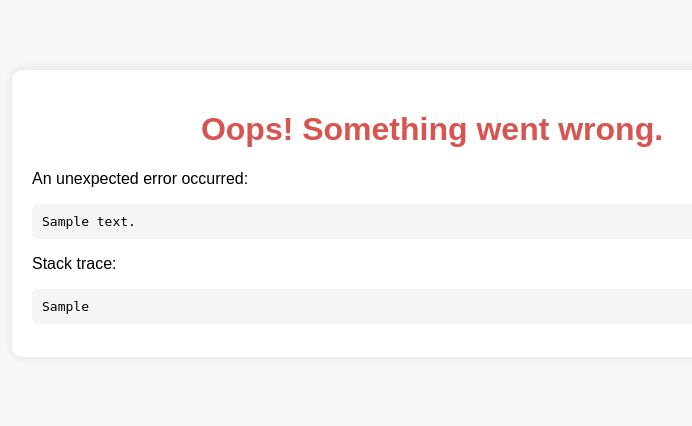
After one commit to MrWasimAbbasi/photon, a PHP site: template app/Views/core/error.php in a window 1280 px wide. The commit adds this page. Shown: the top 426 px of the page, without its empty margins (208-900 px from the left). Run offline with PHP 8.4, Linux system fonts and the light colour scheme; the template is opened without the code that fills it: most values are stand-ins (such as "Sample title", 1, 10 or a date in 2020).

Commit message:
Error handler is added for photon

```diff
--- a/app/Core/Router.php
+++ b/app/Core/Router.php
@@ -5,6 +5,7 @@ class Router
 {
     public function route($url)
     {
+        try {
             $urlParts = explode('/', trim($url, '/'));
 
             $controllerName = ucfirst(!empty($urlParts[0]) ? $urlParts[0] : 'Home') . 'Controller';
@@ -19,5 +20,10 @@ class Router
                 // Handle 404 error
                 echo '404 Not Found';
             }
+
+        } catch (\Exception $exception) {
+            throw new \Exception($exception->getMessage());
         }
     }
+
+}
--- /dev/null
+++ b/app/Views/core/error.php
@@ -0,0 +1,44 @@
+<!DOCTYPE html>
+<html lang="en">
+<head>
+    <meta charset="UTF-8">
+    <meta name="viewport" content="width=device-width, initial-scale=1.0">
+    <title>Error</title>
+    <style>
+        body {
+            font-family: Arial, sans-serif;
+            margin: 0;
+            padding: 20px;
+            background-color: #f7f7f7;
+        }
+        .container {
+            max-width: 800px;
+            margin: 50px auto;
+            padding: 20px;
+            background-color: #fff;
+            border-radius: 10px;
+            box-shadow: 0 0 10px rgba(0, 0, 0, 0.1);
+        }
+        h1 {
+            color: #d9534f;
+            text-align: center;
+        }
+        pre {
+            white-space: pre-wrap;
+            word-wrap: break-word;
+            background-color: #f5f5f5;
+            padding: 10px;
+            border-radius: 5px;
+        }
+    </style>
+</head>
+<body>
+<div class="container">
+    <h1>Oops! Something went wrong.</h1>
+    <p>An unexpected error occurred:</p>
+    <pre><?= $data['exception']->getMessage() ?></pre>
+    <p>Stack trace:</p>
+    <pre><?= $data['exception']->getTraceAsString() ?></pre>
+</div>
+</body>
+</html>
--- a/public/index.php
+++ b/public/index.php
@@ -3,5 +3,9 @@ use App\Core\Router;
 
 require_once __DIR__.'/../vendor/autoload.php';
 
+use App\Core\ErrorHandler;
+
+set_exception_handler([ErrorHandler::class, 'handleException']);
+
 $router = new Router();
 $router->route($_SERVER['REQUEST_URI']);
```
Also changed, not shown: app/Core/ErrorHandler.php (added, +14 -0 lines). Lines whose indentation alone changed are shown as unchanged.
